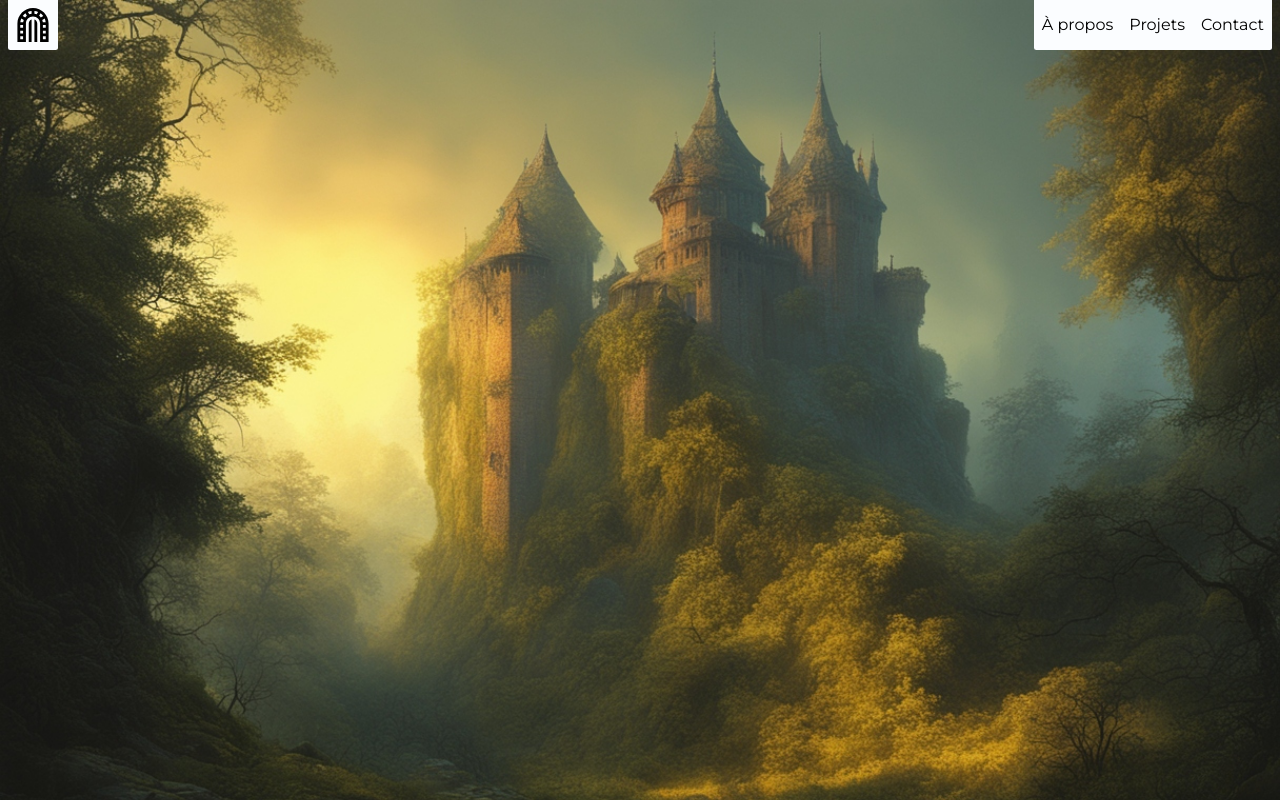
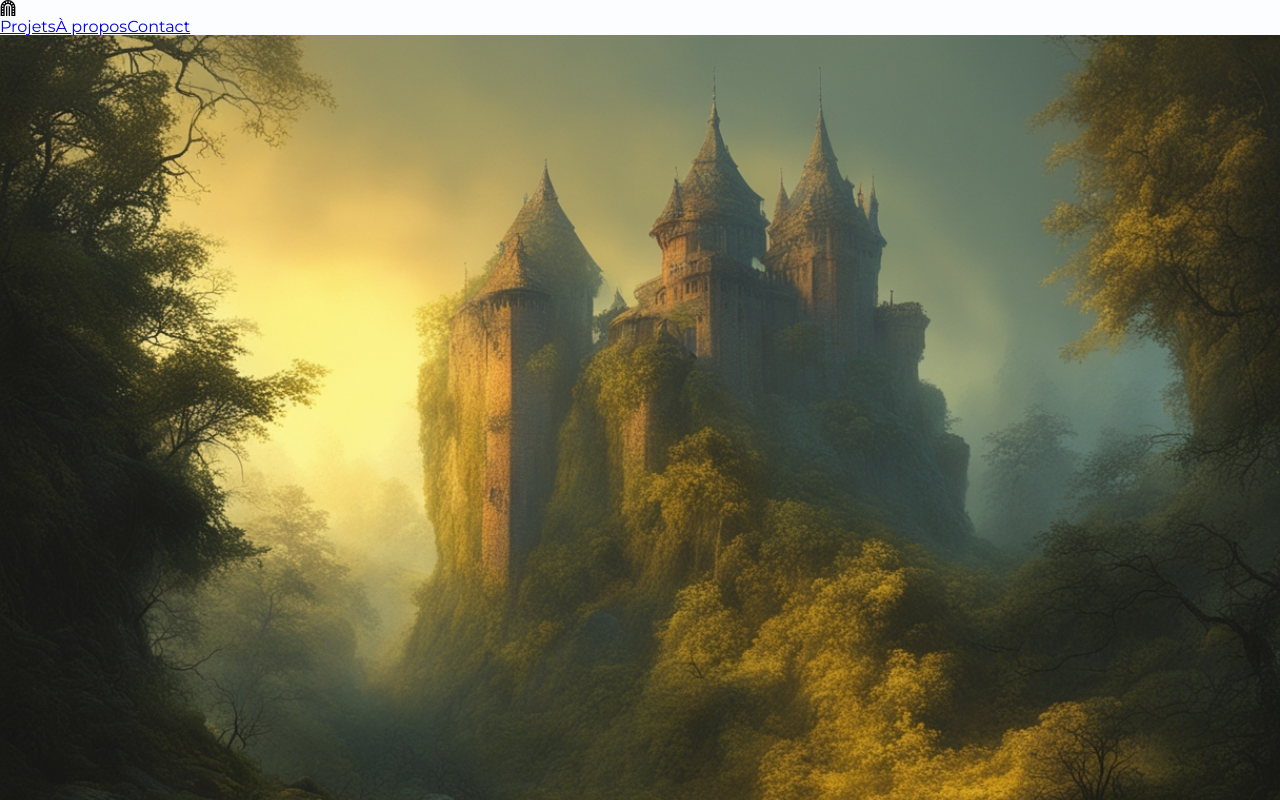
Before and after one commit to Brossierclement/website, a React (Vite) app: page / in a window 1280 px wide. Shown: the top 800 px of the page. Built offline with nearby package versions, Linux system fonts and the light colour scheme.

Commit message:
chore: new header

```diff
--- a/src/assets/components/header/header.jsx
+++ b/src/assets/components/header/header.jsx
@@ -1,40 +1,23 @@
-import { useState } from "react";
 import "../header/header.scss";
-import { Link } from "react-router-dom";
 function Header() {
-  const [isActive, setIsActive] = useState(false);
-  const handleClick = () => {
-    setIsActive((current) => !current);
-  };
   return (
     <header className="header">
-      <nav className="topbar">
-        <Link className="return-home" to={"/"}>
-          <svg
-            xmlns="http://www.w3.org/2000/svg"
-            id="Layer_1"
-            data-name="Layer 1"
-            viewBox="0 0 24 24"
-            width="100%"
-            height="100%"
-          >
-            <path d="M11,8.184v15.816h-2V11c0-1.302,.839-2.402,2-2.816Zm2,0v15.816h2V11c0-1.302-.839-2.402-2-2.816Zm10,2.816v13h-6V11c0-2.757-2.243-5-5-5s-5,2.243-5,5v13H1V11C1,4.935,5.935,0,12,0s11,4.935,11,11Zm-4,7h2v-2h-2v2Zm2-4v-2h-2v2h2Zm-.056-4c-.102-.917-.342-1.792-.699-2.606l-1.745,1.008c.203,.506,.348,1.042,.428,1.598h2.016Zm-3.608-6.243l-1.008,1.745c.434,.342,.826,.735,1.169,1.169l1.745-1.008c-.537-.726-1.18-1.369-1.906-1.906Zm-6.336-1.702c-.917,.102-1.792,.342-2.606,.699l1.008,1.745c.506-.203,1.042-.348,1.598-.428V2.056Zm2,2.016c.556,.08,1.092,.225,1.598,.428l1.008-1.745c-.813-.357-1.689-.597-2.606-.699v2.016Zm-8.243,1.592l1.745,1.008c.342-.434,.735-.826,1.169-1.169l-1.008-1.745c-.726,.537-1.369,1.18-1.906,1.906Zm.243,8.336v-2H3v2h2Zm-2,2v2h2v-2H3Zm2.072-6c.08-.556,.225-1.091,.428-1.598l-1.745-1.008c-.357,.813-.597,1.689-.699,2.606h2.016Zm-.072,12v-2H3v2h2Zm16,0v-2h-2v2h2Z" />
-          </svg>
-        </Link>
-        <button className="btn-navigation" onClick={handleClick}>
-          <span className={`bar ${isActive ? "active" : ""}`}></span>
+      <img src="/images/donjon.svg" alt="logo du site" className="logo" />
+      <nav className="navigation-desktop">
+        <a href="#">Projets</a>
+        <a href="#">À propos</a>
+        <a href="#">Contact</a>
+      </nav>
+      <div className="contaimer-navigation-mobile">
+        <button className="menu">
+          <span className="bar"></span>
         </button>
-        <nav className="navigation-desktop">
-          <Link>À propos</Link>
-          <Link>Projets</Link>
-          <Link>Contact</Link>
+        <nav className="navigation-mobile">
+          <a href="#">Projets</a>
+          <a href="#">À propos</a>
+          <a href="#">Contact</a>
         </nav>
-      </nav>
-      <nav className={`navigation-mobile ${isActive ? "active" : ""}`}>
-        <Link>À propos</Link>
-        <Link>Projets</Link>
-        <Link>Contact</Link>
-      </nav>
+      </div>
     </header>
   );
 }
--- a/src/assets/components/header/header.scss
+++ b/src/assets/components/header/header.scss
@@ -1,56 +1,26 @@
-@import "../../styles/colors.scss";
+@import "/src/assets/styles/colors.scss";
 .header {
-  height: 100svh;
-  overflow: hidden;
-  position: fixed;
-  width: 100%;
-  z-index: 1;
-  .topbar {
-    display: flex;
-    height: 50px;
-    justify-content: space-between;
-    padding: 0 8px;
+  .navigation-desktop {
+    display: none;
+  }
+  .contaimer-navigation-mobile {
+    .menu {
+      height: 44px;
       position: relative;
-    .return-home {
-      background: $app-background;
-      border-radius: 0 0 2.5px 2.5px;
-      padding: 8px;
-    }
-    .navigation-desktop {
-      align-items: center;
-      background: $app-background;
-      border-radius: 0 0 2.5px 2.5px;
-      display: none;
-      gap: 16px;
-      padding: 0 8px;
-      a {
-        color: black;
-        text-decoration: none;
-      }
-    }
-    .btn-navigation {
-      background: $app-background;
-      border: none;
-      border-radius: 0 0 2.5px 2.5px;
-      cursor: pointer;
-      padding: 8px;
-      position: relative;
-      transition: 0.2s ease-in;
-      width: 50px;
-      z-index: 2;
+      transition: transform 0.5s;
+      width: 44px;
       .bar {
-        background: lightseagreen;
+        background: black;
         display: block;
         height: 2px;
         left: 50%;
         position: absolute;
         top: 50%;
         transform: translateX(-50%) translateY(-50%);
-        transition: 0.2s ease-in;
-        width: 35px;
+        width: 22px;
         &::before,
         &::after {
-          background: black;
+          background: lightseagreen;
           content: "";
           display: block;
           height: 2px;
@@ -58,14 +28,16 @@
           position: absolute;
           top: 0;
           transform: translateY(-6px);
-          transition: 0.2s ease-in;
-          width: 35px;
+          transition: transform 0.5s;
+          width: 22px;
         }
         &::after {
           transform: translateY(6px);
         }
       }
-      .bar.active {
+      &:hover {
+        transform: rotate(180deg);
+        .bar {
           background: transparent;
           &::before {
             transform: translateY(0) rotate(45deg);
@@ -76,35 +48,27 @@
         }
       }
     }
-  .navigation-mobile {
-    backdrop-filter: blur(2px);
-    background: rgba($app-background, 0.5);
-    border: 1px solid transparent;
-    display: flex;
-    flex-direction: column;
-    gap: 8px;
-    height: 100svh;
-    left: 0;
-    position: absolute;
-    top: -100%;
-    transition: 0.2s ease-in;
-    width: 100%;
-  }
-  .navigation-mobile.active {
-    top: 0;
   }
 }
 
 @media (min-width: 768px) {
   .header {
-    .topbar {
     .navigation-desktop {
-        display: flex;
+      display: none;
     }
-    }
-    .btn-navigation,
-    .navigation-mobile {
+    .contaimer-navigation-mobile {
       display: none;
     }
   }
 }
+
+@media (min-width: 768px) {
+  .header {
+    .navigation-desktop {
+      display: block;
+    }
+    .contaimer-navigation-mobile {
+      display: none;
+    }
+  }
+}
```
Lines whose indentation alone changed are shown as unchanged.
